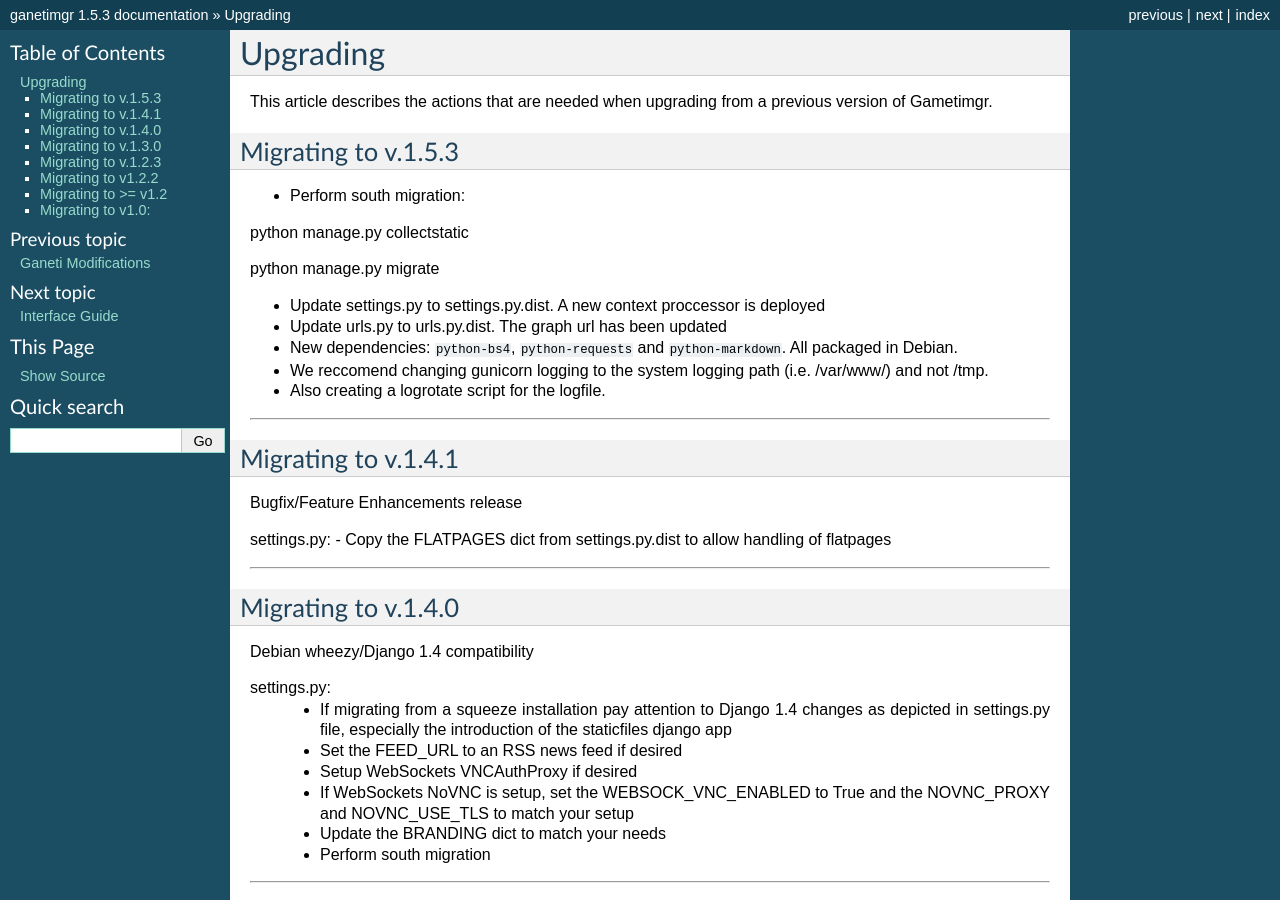
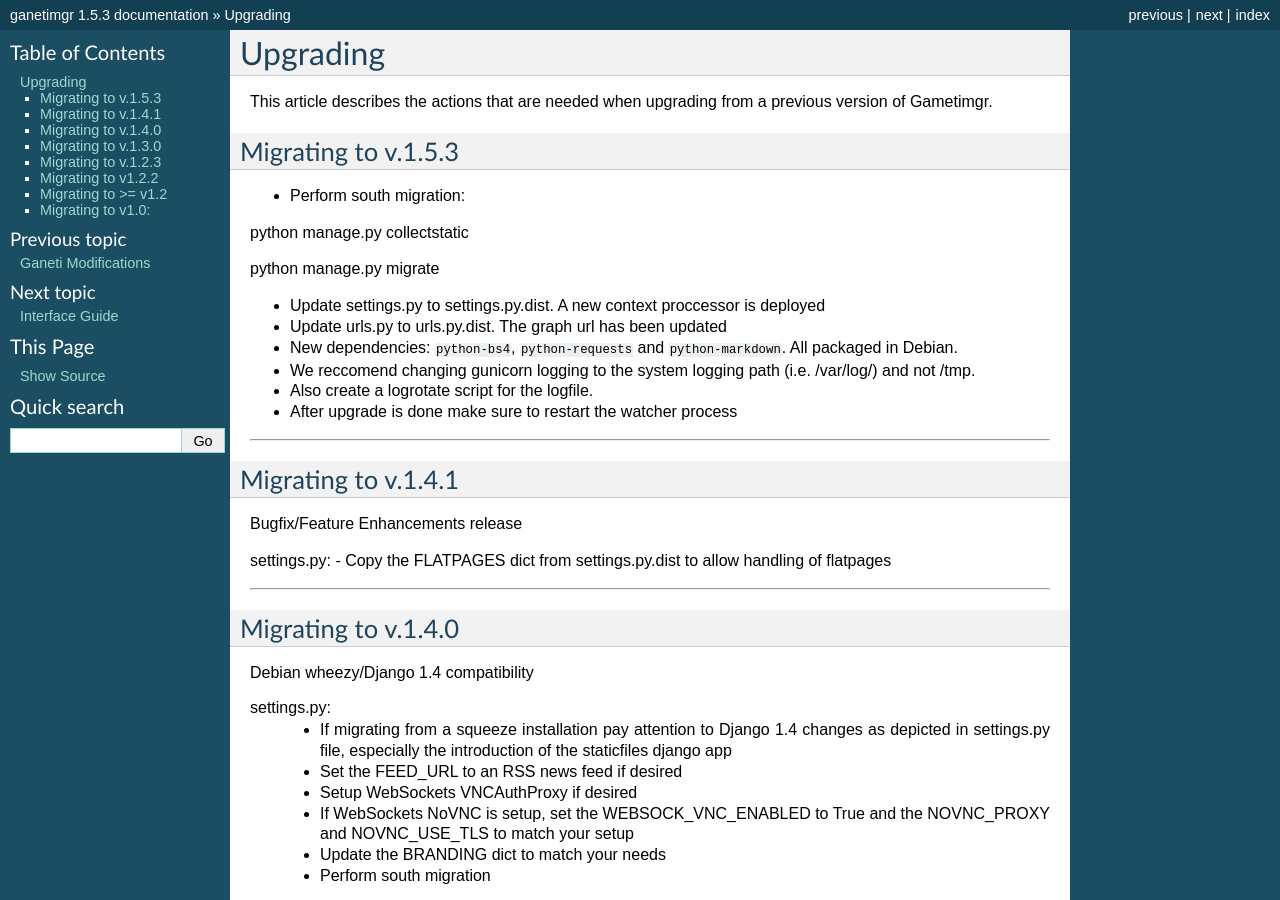
Before and after one commit to grnet/ganetimgr, a Sphinx documentation site: the page built from docs/source/upgrade.rst, in a window 1280 px wide and 900 px high. Built offline with Sphinx 7.4.7, drawn with Linux system fonts in a browser that asks for light colours.

Commit message:
Minor doc fixes

```diff
--- a/docs/source/upgrade.rst
+++ b/docs/source/upgrade.rst
@@ -16,8 +16,9 @@
 - Update settings.py to settings.py.dist. A new context proccessor is deployed
 - Update urls.py to urls.py.dist. The graph url has been updated
 - New dependencies: ``python-bs4``, ``python-requests`` and ``python-markdown``. All packaged in Debian.
-- We reccomend changing gunicorn logging to the system logging path (i.e. /var/www/) and not /tmp.
-- Also creating a logrotate script for the logfile.
+- We reccomend changing gunicorn logging to the system logging path (i.e. /var/log/) and not /tmp.
+- Also create a logrotate script for the logfile.
+- After upgrade is done make sure to restart the watcher process
 
 
 ======================================================================
```
